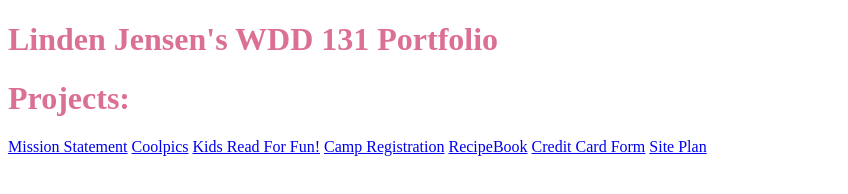
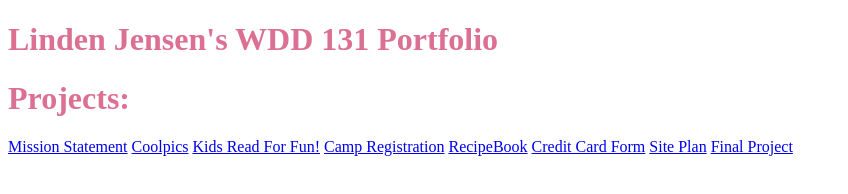
Before and after one commit to lindenjen/wdd131, a plain HTML site: page index.html in a window 1280 px wide. Shown: the whole page, without its empty margins (0-848 px from the left). Drawn offline with Linux system fonts and the light colour scheme.

Commit message:
lightwork

```diff
--- a/index.html
+++ b/index.html
@@ -20,6 +20,7 @@
             <a href="recipes/index.html">RecipeBook</a>
             <a href="creditcard/index.html">Credit Card Form</a>
             <a href="final/site-plan.html">Site Plan</a>
+            <a href="final/index.html">Final Project</a>
         </p>
     </main>
 </body>
```
